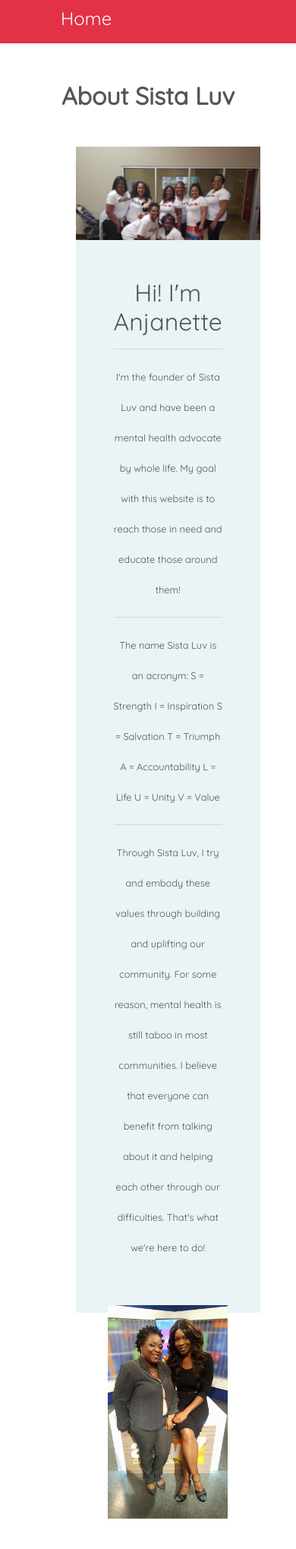
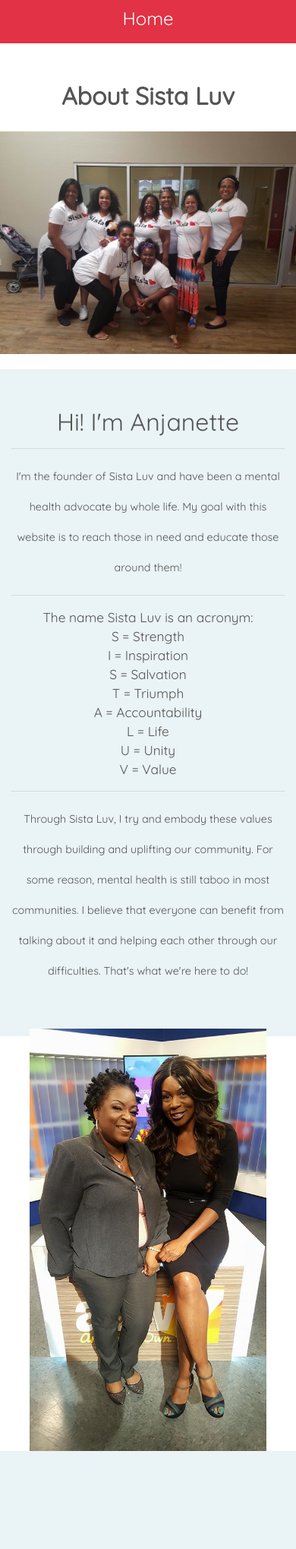
Before and after one commit to jnnabugwu/sista_luv, a PHP site: page /about.html in a window 390 px wide. Shown: the whole page at 76% size. After the commit the page ends 1910 px from the top, so only its background shows below. Run offline with PHP 8.4, Linux system fonts and the light colour scheme; some libraries are stand-ins or nearby versions.

Commit message:
added responsiveness, added browser prefixes, other edits

```diff
--- a/assets/css/about.css
+++ b/assets/css/about.css
@@ -4,6 +4,7 @@
 * {
     margin: 0;
     padding: 0;
+	-webkit-box-sizing: border-box;
 	        box-sizing: border-box;
 }
 body {
@@ -23,14 +24,27 @@ a, a:hover {
 }
 
 section {
+	display: -webkit-box;
+	display: -ms-flexbox;
 	display: flex;
+	-webkit-box-orient: vertical;
+	-webkit-box-direction: normal;
+	    -ms-flex-direction: column;
 	        flex-direction: column;
+	-webkit-box-align: center;
+	    -ms-flex-align: center;
 	        align-items: center;
 	text-align: center;
     padding: 40px 80px;
+	-ms-flex-wrap: wrap;
 	    flex-wrap: wrap;
-	width: 90%;
+	width: 100%;
 	margin: 0 auto;
+}
+@media (max-width: 600px) {
+	section {
+		padding: 20px 0 0 0;
+	}
 }
 /* ====================================================================*/
 /*                          Header Styles                             */
@@ -39,11 +53,16 @@ header {
 	/* background-color: RGB(242, 241, 239); */
 	background-color:RGBA(226, 50, 69, 1);
 	/* background-color: #FAEE88; */
+	display: -webkit-box;
+	display: -ms-flexbox;
 	display: flex;
-	justify-content: space-between;
+	-webkit-box-pack: start;
+	    -ms-flex-pack: start;
+	        justify-content: flex-start;
 	width: 100%;
 	margin: 0 auto;
-	/* border-radius: 0 0 10px 10px; */
+	-ms-flex-wrap: wrap;
+	    flex-wrap: wrap;
 }
 header h2 {
 	padding: 10px;
@@ -55,20 +74,41 @@ header h2 a {
 	text-decoration: none;
 }
 header nav {
+	display: -webkit-box;
+	display: -ms-flexbox;
 	display: flex;
 	margin: 0 20px 0 20px;
 	padding: 10px;
 	margin-right: 60px;
+	-webkit-box-align: center;
+	    -ms-flex-align: center;
 	        align-items: center;
 }
 header nav li a {
 	padding: 0 10px 0 10px;
 	color: white;
+	-webkit-text-decoration-color: none;
 	        text-decoration-color: none;
 }
 #page-header {
 	text-align: center;
 	margin-top: 50px;
+}
+@media (max-width: 600px) {
+	header {
+		-webkit-box-pack: center;
+		    -ms-flex-pack: center;
+		        justify-content: center;
+	}
+	header h2 {
+		margin-left: 0;
+	}
+	header nav {
+		margin-right: 0;
+	}
+	header nav li a {
+		padding: 10px;
+	}
 }
 /* ====================================================================*/
 /*                          Main Image Styles                          */
@@ -78,31 +118,49 @@ header nav li a {
 /*                          Bio Styles                                 */
 /*=====================================================================*/
 section.about {
+	display: -webkit-box;
+	display: -ms-flexbox;
 	display: flex;
+	-webkit-box-orient: vertical;
+	-webkit-box-direction: normal;
+	    -ms-flex-direction: column;
 	        flex-direction: column;
 	/* margin: 0; */
 }
 section.about div.main {
+	display: -webkit-box;
+	display: -ms-flexbox;
 	display: flex;
+	-webkit-box-orient: vertical;
+	-webkit-box-direction: normal;
+	    -ms-flex-direction: column;
 	        flex-direction: column;
+	-webkit-box-pack: center;
+	    -ms-flex-pack: center;
 	        justify-content: center;
+	-webkit-box-align: center;
+	    -ms-flex-align: center;
 	        align-items: center;
 }
 section.about div.main img {
 	width: 100%;
 }
-section.about div.image {
-	background-image: url(../img/sistaluv.jpg);
-	height: 400px;
-	width: 100%;
-}
 section.about div.bio {
+	display: -webkit-box;
+	display: -ms-flexbox;
 	display: flex;
+	-webkit-box-orient: vertical;
+	-webkit-box-direction: normal;
+	    -ms-flex-direction: column;
 	        flex-direction: column;
+	-webkit-box-pack: center;
+	    -ms-flex-pack: center;
 	        justify-content: center;
+	-webkit-box-align: center;
+	    -ms-flex-align: center;
 	        align-items: center;
-	width: 65%;
-	margin-top: -80px;
+	width: 85%;
+	margin-top: -50px;
 }
 section.about div.bio div.bio-text {
 	padding: 50px;
@@ -110,8 +168,28 @@ section.about div.bio div.bio-text {
 	margin-top: 20px;
 	background-color: #eaf3f5;
 	line-height: 40px;
-	font-size: 80%;
+	font-size: 90%;
 }
 section.about div.bio div.bio-photo img {
 	margin-top: -10px;
 }
+.acronym {
+	display: block;
+	line-height: 25px;
+	font-size: 1.2em;
+}
+
+@media (max-width: 600px) {
+	section.about div.bio {
+		margin-top: 0;
+	}
+	section.about div.bio {
+		width: 100%;
+	}
+	section.about div.bio div.bio-text {
+		padding: 50px 15px 50px 15px;
+	}
+	section.about div.bio div.bio-photo img {
+		width: 80%;
+	}
+}
```
Lines whose indentation alone changed are shown as unchanged.
